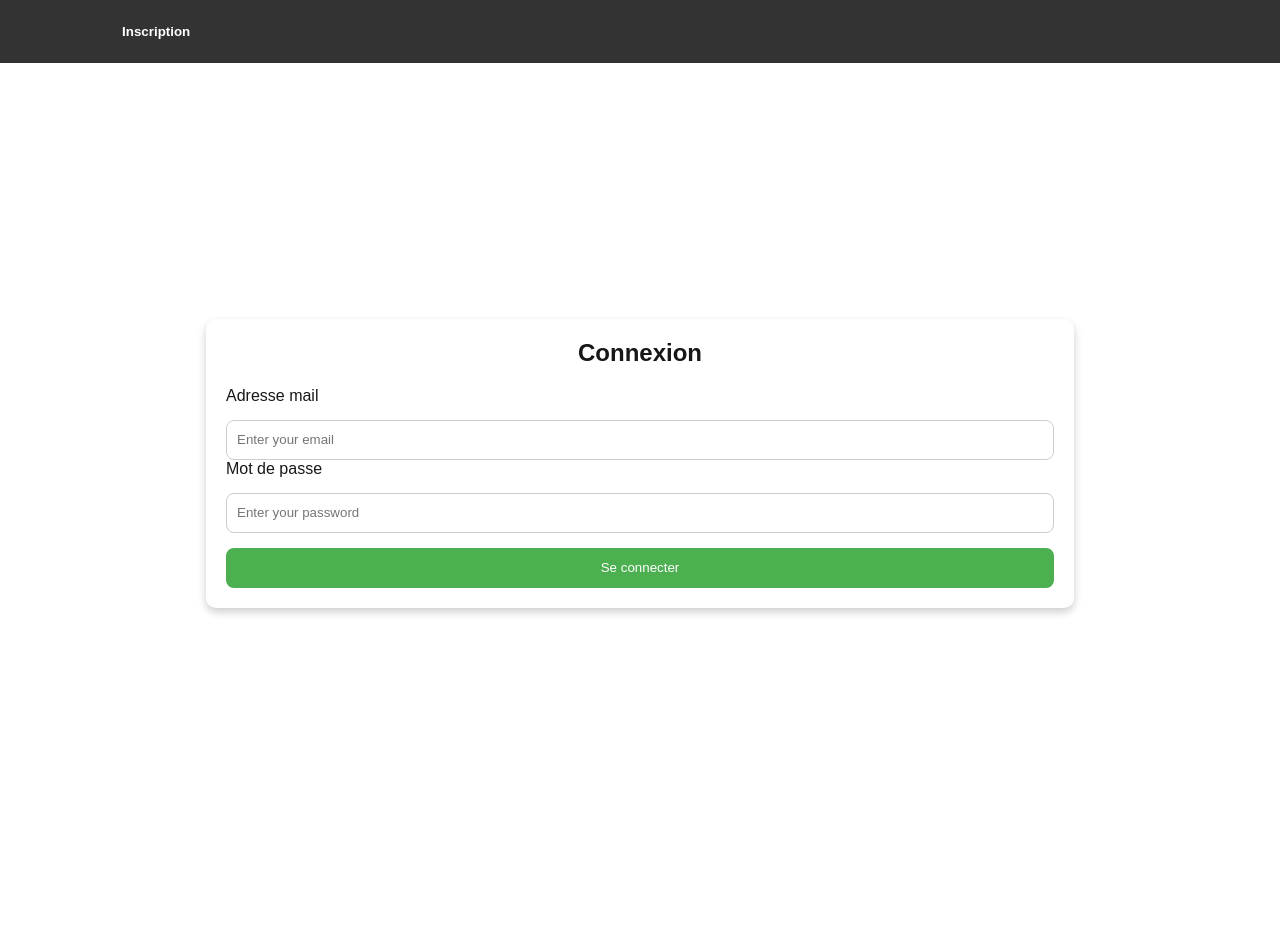
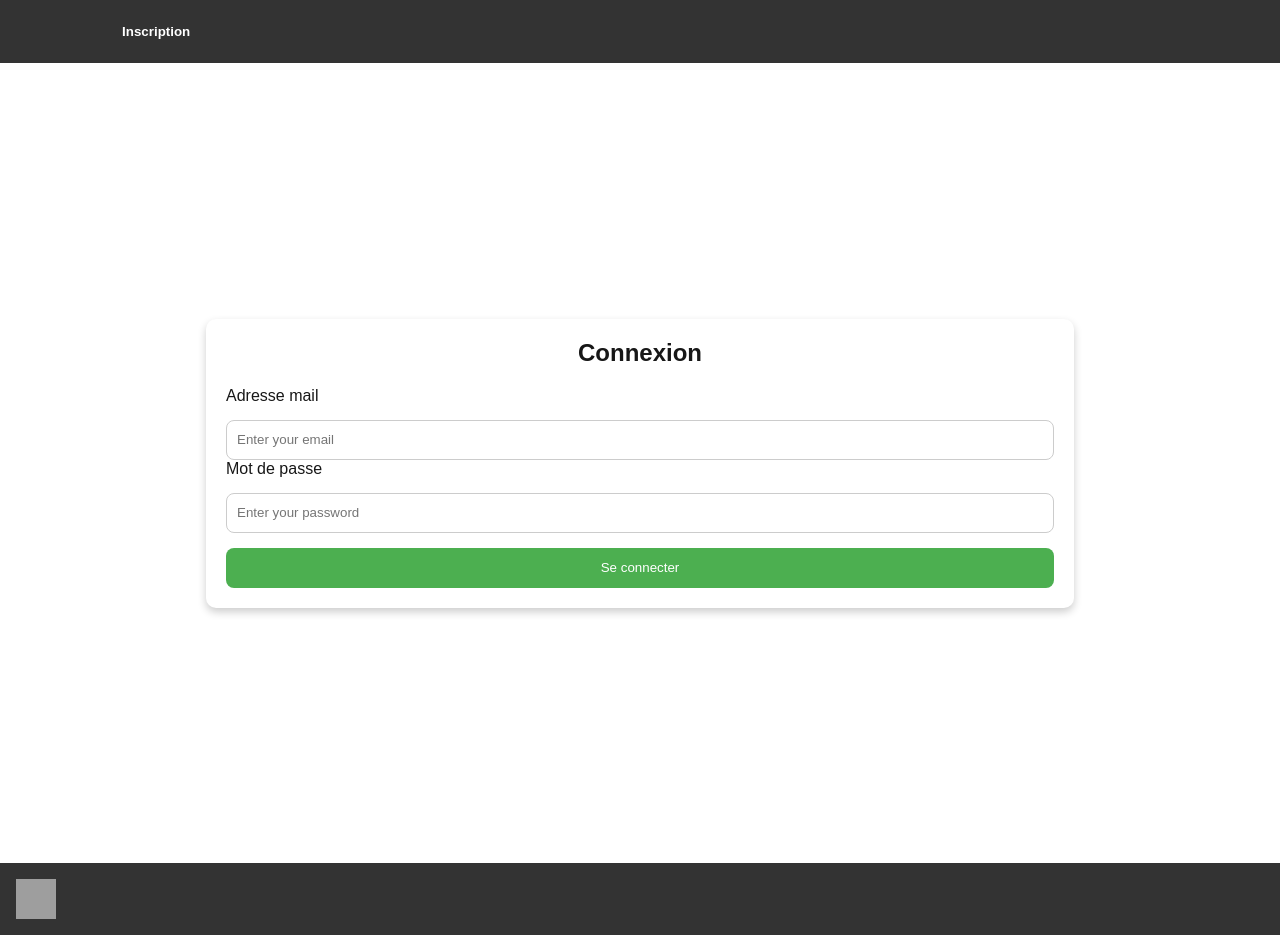
Before and after one commit to Julien-44100/1er-porjet-solo, a Next.js app: page / in a window 1280 px wide. Before the commit the page ends 863 px from the top, so only its background shows below. Built offline with nearby package versions, Linux system fonts and the light colour scheme; grey boxes are pictures that could not be loaded.

Commit message:
add footer

```diff
--- /dev/null
+++ b/app/footer/Footer.module.css
@@ -0,0 +1,8 @@
+.footer {
+	background-color: #333;
+	padding: 1rem;
+
+	display: flex;
+	justify-content: flex-start;
+	align-items: center;
+}
--- /dev/null
+++ b/app/footer/Footer.tsx
@@ -0,0 +1,16 @@
+"use client";
+
+import styles from "./Footer.module.css";
+
+export default function Footer() {
+	return (
+		<div className={styles.footer}>
+			<img
+				src="/images/copyright-logo.png"
+				alt="Logo copyright"
+				width={40}
+				height={40}
+			/>
+		</div>
+	);
+}
--- a/app/layout.tsx
+++ b/app/layout.tsx
@@ -1,6 +1,7 @@
 // app/layout.tsx
 import "./globals.css";
 import NavBar from "./NavBar/NavBar";
+import Footer from "./footer/Footer";
 // import Connexion from "./connexion/Connexion";
 
 export default function RootLayout({
@@ -13,6 +14,7 @@ export default function RootLayout({
 			<body>
 				<NavBar />
 				{children}
+				<Footer />
 			</body>
 		</html>
 	);
```
Also changed, not shown: app/connexion/Connexion.tsx (+40 -40 lines), app/public/image/copyright-logo.png (added).
